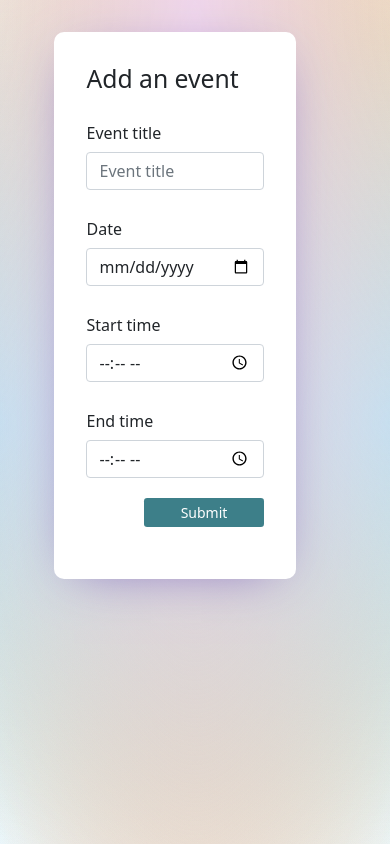
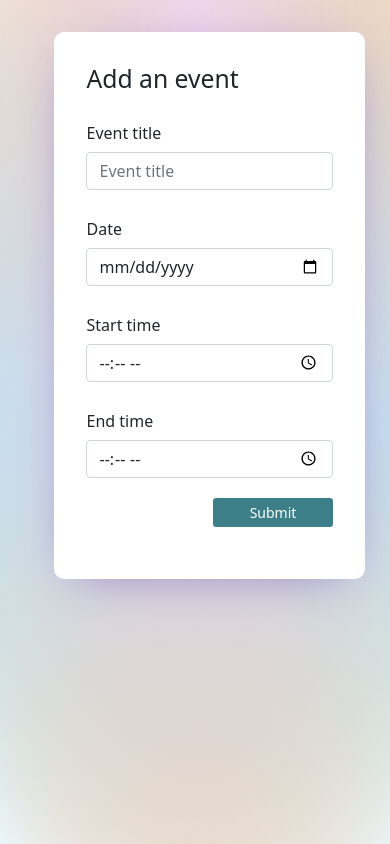
Before and after one commit to lindsey-h/Project-Elevate, a Flask app: page /add-event in a window 390 px wide. Run offline with Flask 2, Linux system fonts and the light colour scheme; data that the repository does not hold is empty; some libraries are stand-ins or nearby versions.

Commit message:
Add form responsiveness

```diff
--- a/templates/add-event.html
+++ b/templates/add-event.html
@@ -7,31 +7,31 @@
 
 <div class="row">
 
-  <div class="col-1"></div>
-  <div class="col-7 form-container">
+  <div class="col-1 col-sm-1 col-md-1 col-xl-1"></div>
+  <div class="col-9 col-sm-8 col-md-7 col-xl-6 form-container">
     <h2>Add an event</h2>
     <form action="/add-event" method="POST">
       <div class="form-group row">
-        <label for="title" class="col-sm-2 col-form-label">Event title</label>
-        <div class="col-sm-10">
+        <label for="title" class="col-lg-2 col-form-label">Event title</label>
+        <div class="col-lg-10">
           <input type="text" class="form-control" id="title" placeholder="Event title" name="title" required>
         </div>
       </div>
       <div class="form-group row">
-        <label for="date" class="col-sm-2 col-form-label">Date</label>
-        <div class="col-sm-10">
+        <label for="date" class="col-lg-2 col-form-label">Date</label>
+        <div class="col-lg-10">
           <input type="date" class="form-control" id="date" placeholder="Date" name="date" required>
         </div>
       </div>
       <div class="form-group row">
-        <label for="start-time" class="col-sm-2 col-form-label">Start time</label>
-        <div class="col-sm-10">
+        <label for="start-time" class="col-lg-2 col-form-label">Start time</label>
+        <div class="col-lg-10">
           <input type="time" class="form-control" id="start-time" placeholder="Start time" name="start-time" required>
         </div>
       </div>
       <div class="form-group row">
-        <label for="end-time" class="col-sm-2 col-form-label">End time</label>
-        <div class="col-sm-10">
+        <label for="end-time" class="col-lg-2 col-form-label">End time</label>
+        <div class="col-lg-10">
           <input type="time" class="form-control" id="end-time" placeholder="End time" name="end-time" required>
         </div>
       </div>
@@ -40,7 +40,7 @@
       </div>
     </form>
   </div>
-  <div class="col-4"></div>
+  <div class="col-2 col-sm-3 col-md-4 col-xl-5"></div>
 
 </div>
 
```
